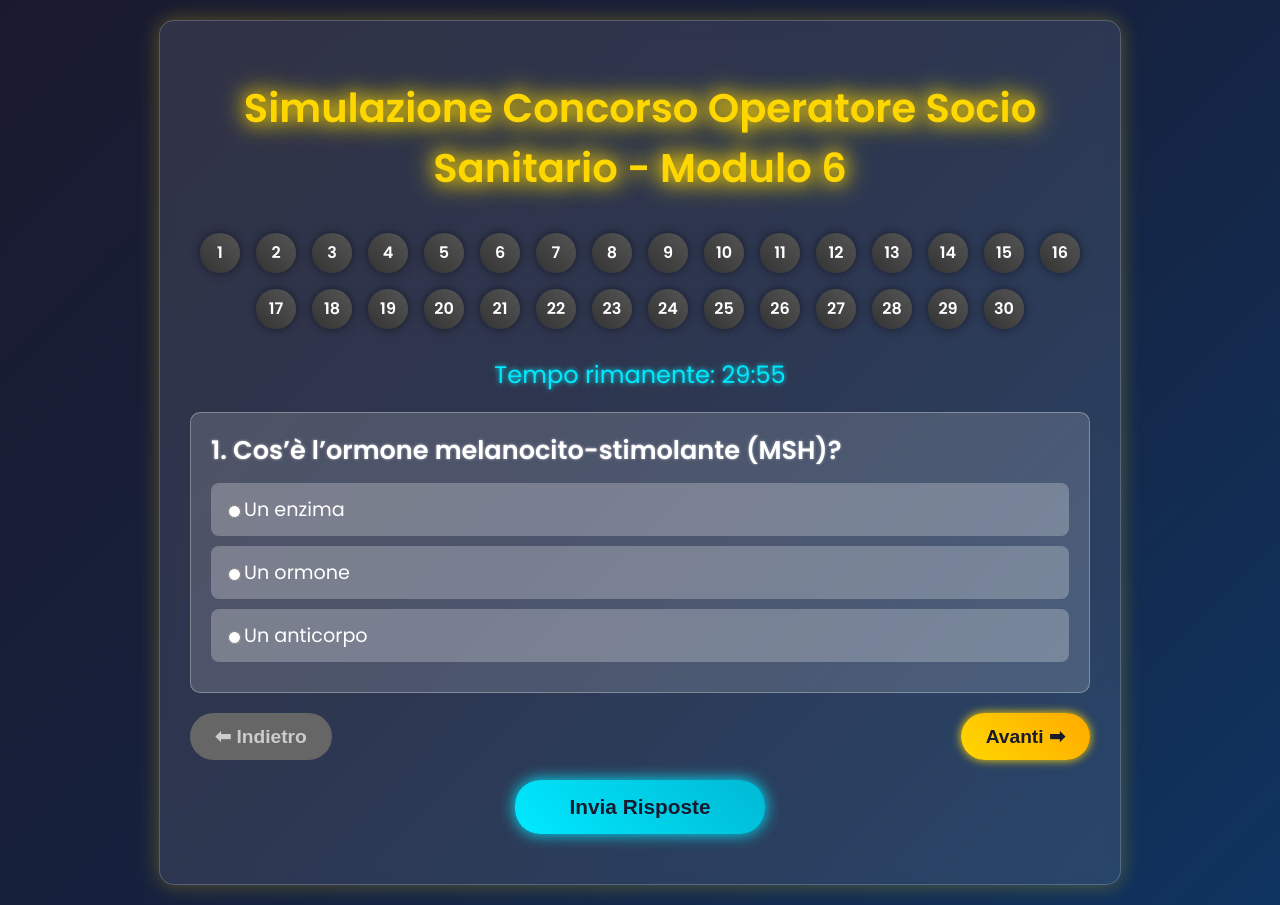
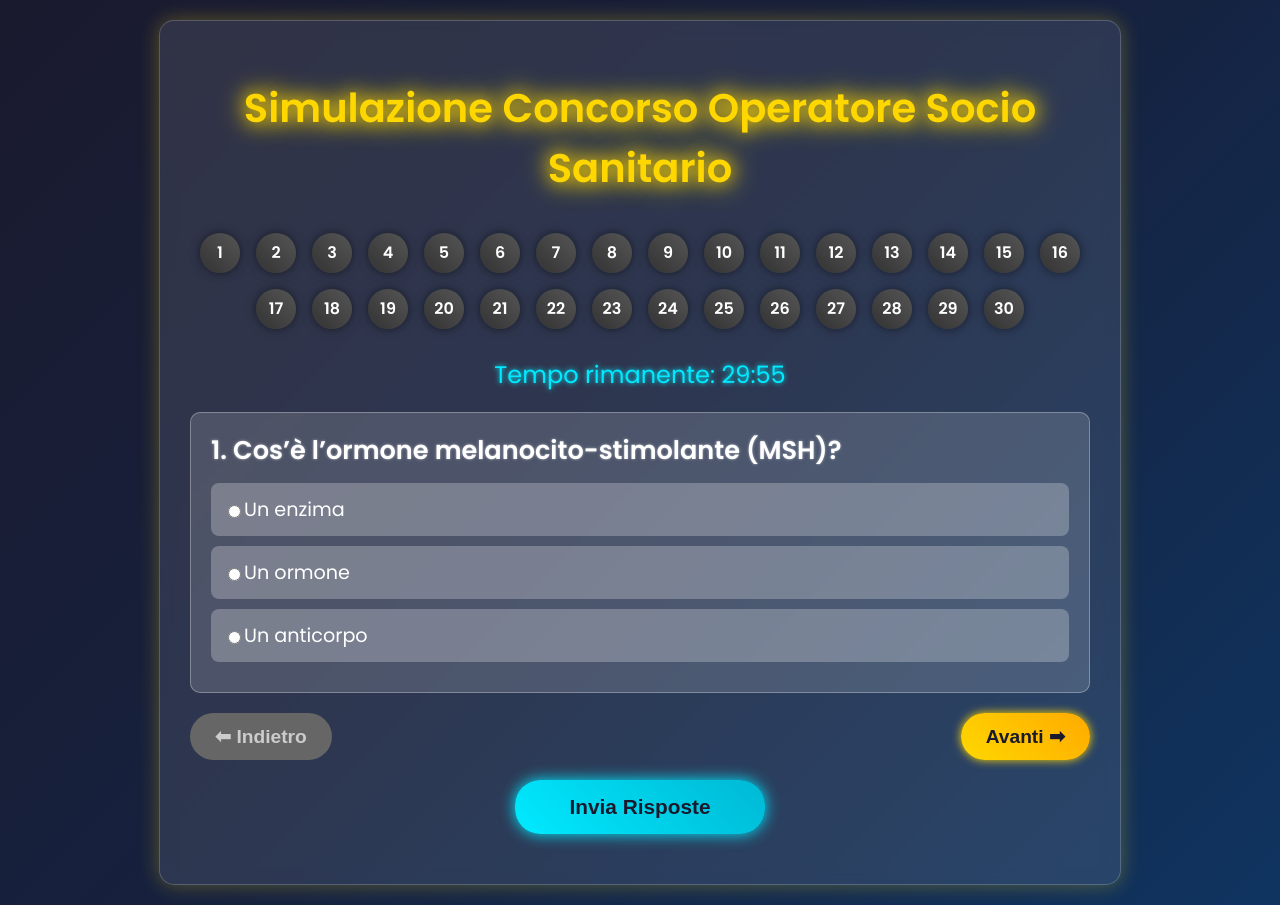
Before and after one commit to Jabo86/quizoss30, a plain HTML site: page index.html in a window 1280 px wide. Drawn offline with Linux system fonts and the light colour scheme.

Commit message:
Update index.html

```diff
--- a/index.html
+++ b/index.html
@@ -3,7 +3,7 @@
 <head>
     <meta charset="UTF-8">
     <meta name="viewport" content="width=device-width, initial-scale=1.0">
-    <title>Simulazione Concorso Operatore Socio Sanitario - Modulo 6</title>
+    <title>Simulazione Concorso Operatore Socio Sanitario </title>
     <style>
         body {
             font-family: 'Poppins', sans-serif;
@@ -233,7 +233,7 @@
 </head>
 <body>
     <div class="container">
-        <h1>Simulazione Concorso Operatore Socio Sanitario - Modulo 6</h1>
+        <h1>Simulazione Concorso Operatore Socio Sanitario </h1>
         <div class="question-nav" id="questionNav"></div>
         <div id="timer">Tempo rimanente: <span id="time">30:00</span></div>
         <div id="quiz"></div>
```
